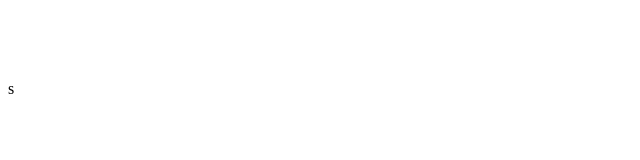
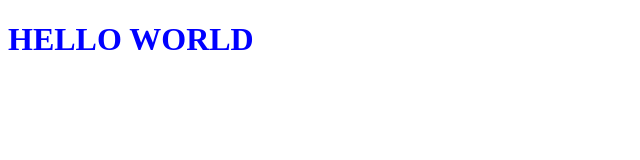
Before and after one commit to 0Arnav0/first-repo, a plain HTML site: page index.html in a window 1280 px wide. Shown: the whole page, without its empty margins (0-640 px from the left). Drawn offline with Linux system fonts and the light colour scheme.

Commit message:
HTML Changes

```diff
--- a/index.css
+++ b/index.css
@@ -1,3 +1,3 @@
 h1{
-    color:white;
+    color:blue;
 }
--- a/index.html
+++ b/index.html
@@ -7,6 +7,6 @@
     <title>First Repo</title>
 </head>
 <body>
-    <h1>BITCH AAAH BOII</h1>
+    <h1>HELLO WORLD</h1>
 </body>
-</html>s
+</html>
```
